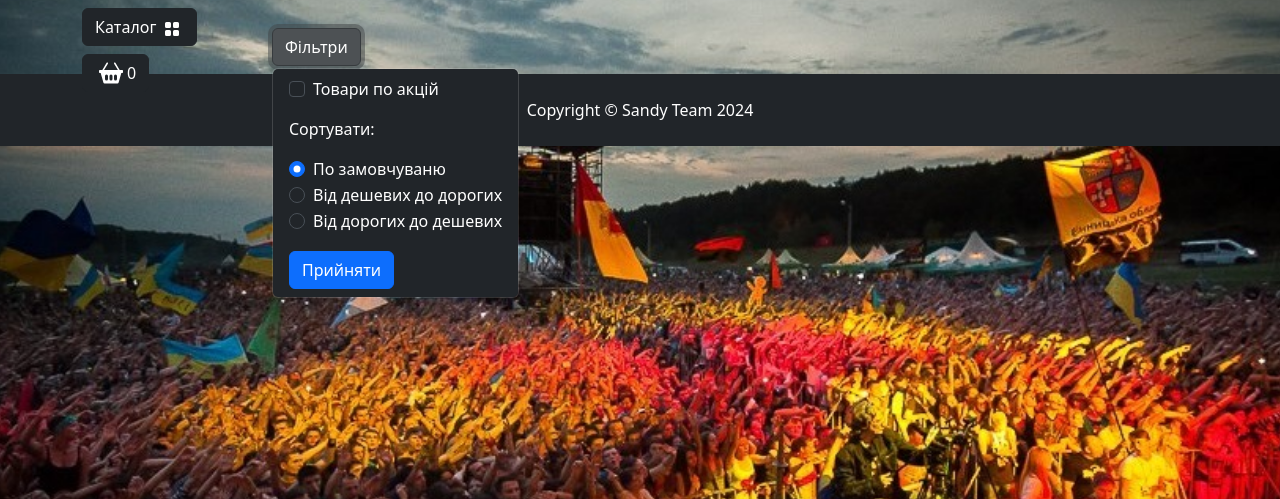
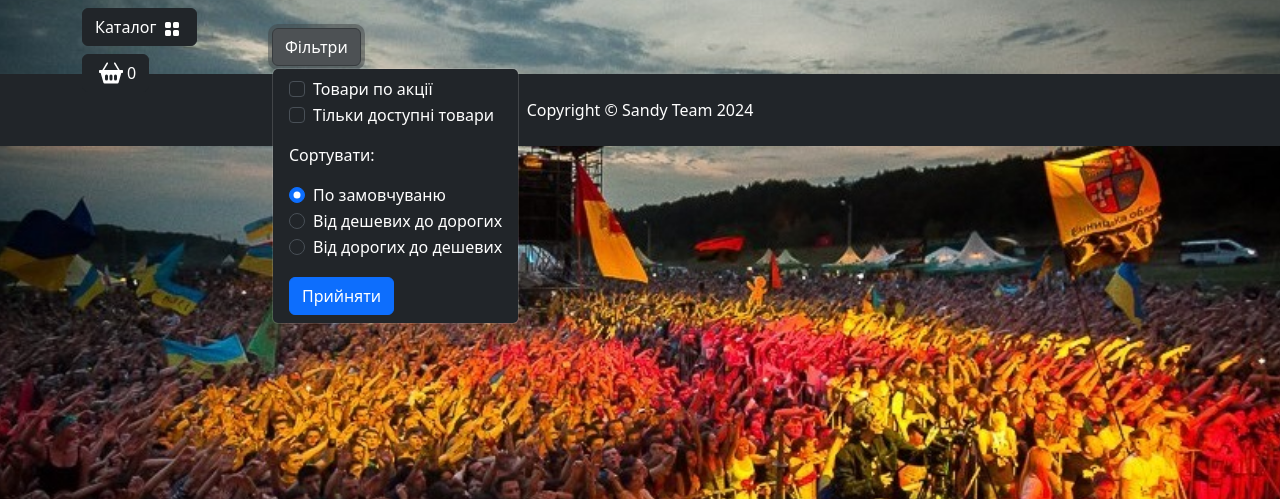
Before and after one commit to Km1532/Reservation_ticket, a Django app: page /catalog/search/ in a window 1280 px wide, after a click on "Фільтри". Shown: the part 56-555 px from the top of the page. Run offline with Django 4.2, Linux system fonts and the light colour scheme; data comes from the database, SQL or seed files in the repository; data that the repository does not hold is empty; some libraries are stand-ins or nearby versions.

Commit message:
add revios beta

```diff
--- a/goods/templates/goods/catalog.html
+++ b/goods/templates/goods/catalog.html
@@ -14,16 +14,17 @@
             aria-expanded="false">
             Фільтри
         </button>
-
         <form action="{% if request.GET.q %}{% url 'catalog:search' %}{% else %}{% url 'catalog:index' slug_url %}{% endif %}" method="get" class="dropdown-menu bg-dark" data-bs-theme="dark">
             <div class="form-check text-white mx-3">
-                <input class="form-check-input" type="checkbox" name="on_sale" id="flexCheckDefault" value="on" {% if request.GET.on_sale == 'on' %}checked{% endif %}>
+                <input class="form-check-input" type="checkbox" name="on_sale" id="onSale" value="on" {% if request.GET.on_sale == 'on' %}checked{% endif %}>
                 {% if request.GET.q %}
                     <input type="hidden" name="q" value="{{ request.GET.q }}">
                 {% endif %}
-                <label class="form-check-label" for="flexCheckDefault">
-                    Товари по акцій
-                </label>
+                <label class="form-check-label" for="onSale">Товари по акції</label>
+            </div>
+            <div class="form-check text-white mx-3">
+                <input class="form-check-input" type="checkbox" name="available_only" id="availableOnly" {% if request.GET.available_only == 'on' %}checked{% endif %}>
+                <label class="form-check-label" for="availableOnly">Тільки доступні товари</label>
             </div>
             <p class="text-white mx-3 mt-3">Сортувати:</p>
             <div class="form-check text-white mx-3">
--- a/goods/views.py
+++ b/goods/views.py
@@ -7,6 +7,7 @@ from goods.utils import q_search
 def catalog(request, category_slug=None):
     page = request.GET.get('page', 1)
     on_sale = request.GET.get('on_sale', None)
+    available_only = request.GET.get('available_only', None)
     order_by = request.GET.get('order_by', None)
     query = request.GET.get('q', None)
 
@@ -20,6 +21,9 @@ def catalog(request, category_slug=None):
     if on_sale:
         goods = goods.filter(discount__gt=0)
 
+    if available_only:
+        goods = goods.filter(quantity__gt=0)
+
     if order_by and order_by != "default":
         goods = goods.order_by(order_by)
 
@@ -32,6 +36,7 @@ def catalog(request, category_slug=None):
         "slug_url": category_slug
     }
     return render(request, "goods/catalog.html", context)
+
 
 
 def product(request, product_slug):
--- a/main/forms.py
+++ b/main/forms.py
@@ -1,9 +1,10 @@
 from django import forms
 from .models import Review
+
 
 
 
 class ReviewForm(forms.ModelForm):
     class Meta:
         model = Review
-        fields = ['user_name', 'content']
+        fields = ['nickname', 'service', 'comment', 'rating']
--- a/main/templates/main/reviews.html
+++ b/main/templates/main/reviews.html
@@ -1,11 +1,9 @@
-<!-- reviews.html -->
 {% extends "base.html" %}
 {% block content %}
 <div class="container">
     <h1 class="mt-5 pt-5"><strong>{{ content }}</strong></h1>
     <div class="row">
         <div class="col-md-8">
-                <!-- Display existing reviews -->
             <h2 class="mt-4">Відгуки:</h2>
             {% if reviews %}
                 {% for review in reviews %}
@@ -14,6 +12,7 @@
                             <h5 class="card-title">{{ review.nickname }}</h5>
                             <p class="card-text">{{ review.service }}</p>
                             <p class="card-text">{{ review.comment }}</p>
+                            <p class="card-text">{{ review.created_at }}</p>
                         </div>
                     </div>
                 {% endfor %}
@@ -22,8 +21,6 @@
             {% endif %}
         </div>
     </div>
-
-        <!-- Form for adding a new review -->
     <h2 class="mt-5">Додати відгук</h2>
     <form method="post" action="{% url 'main:reviews' %}">
         {% csrf_token %}
--- a/main/urls.py
+++ b/main/urls.py
@@ -10,5 +10,4 @@ urlpatterns = [
     path('about/', views.about, name='about'),
     path('contacts/', views.contacts, name='contacts'),
     path('payment_delivery/', views.payment_delivery, name='payment_delivery'),
-    path('reviews/', views.reviews, name='reviews'),
 ]
--- a/main/views.py
+++ b/main/views.py
@@ -33,9 +33,6 @@ def payment_delivery(request):
     return render(request, 'main/payment_delivery.html', {'title': 'Оплата і Доставка'})
 
 def reviews(request):
-    reviews = Review.objects.all()
-    form = ReviewForm()
-
     if request.method == 'POST':
         form = ReviewForm(request.POST)
         if form.is_valid():
@@ -43,6 +40,9 @@ def reviews(request):
             review.user = request.user
             review.save()
             return redirect('main:reviews')
+    else:
+        form = ReviewForm()
 
+    reviews = Review.objects.all()
     context = {'reviews': reviews, 'form': form}
     return render(request, 'main/reviews.html', context)
--- a/orders/templates/orders/create_order.html
+++ b/orders/templates/orders/create_order.html
@@ -70,7 +70,7 @@
                             {% endif %}
                         </div>
                         <div class="col-md-12 mb-3">
-                            <label class="form-label">Способ оплати: </label>
+                            <label class="form-label">Спосіб оплати: </label>
                             <div class="form-check form-check-inline">
                                 <input class="form-check-input" type="radio" name="payment_on_get"
                                     id="id_payment_on_get" value="0" checked>
--- a/users/templates/users/registration.html
+++ b/users/templates/users/registration.html
@@ -76,7 +76,7 @@
                         </div>
                     </div>
                     <button type="submit"
-                        class="btn btn-dark btn-block">Заєструватися</button>
+                        class="btn btn-dark btn-block">Зареєструватися</button>
                 </form>
             </div>
         </div>
```
Also changed, not shown: goods/utils.py (+7 -0 lines), main/models.py (+5 -3 lines), db.sqlite3, main/migrations/0002_remove_review_content_remove_review_user_name_and_more.py (added), orders/migrations/0003_delete_review.py (added), users/migrations/0001_initial.py. Lines whose indentation alone changed are shown as unchanged.
